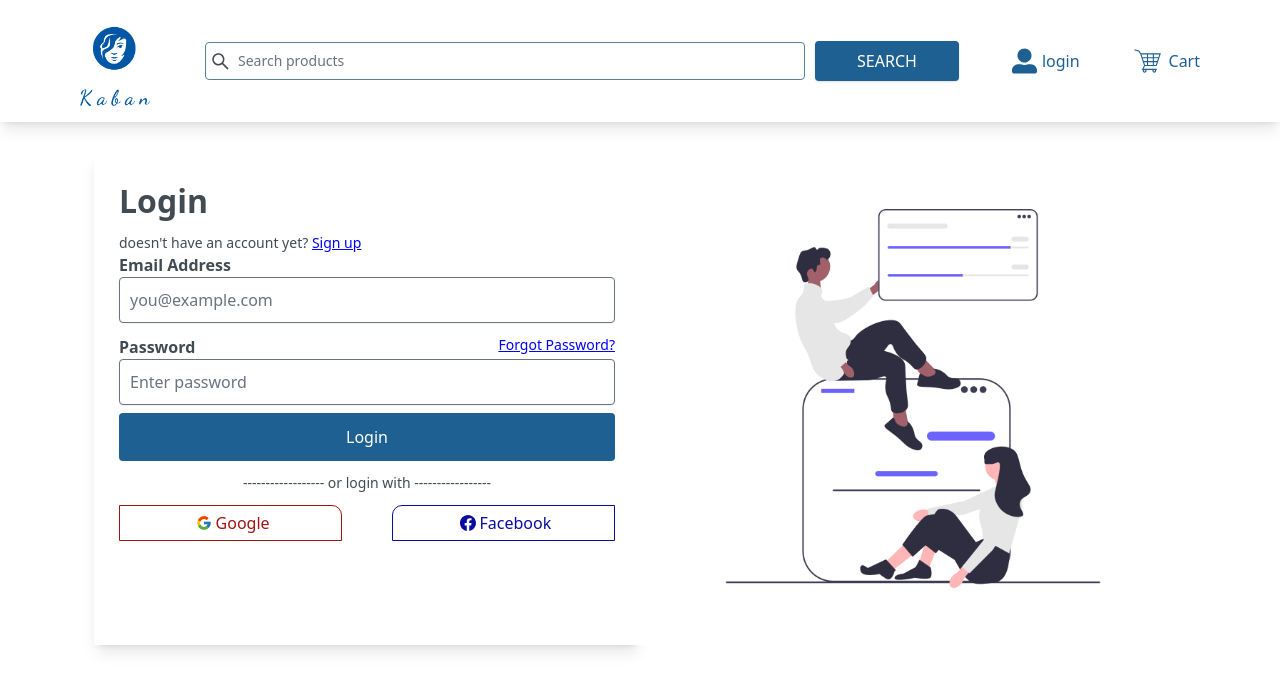
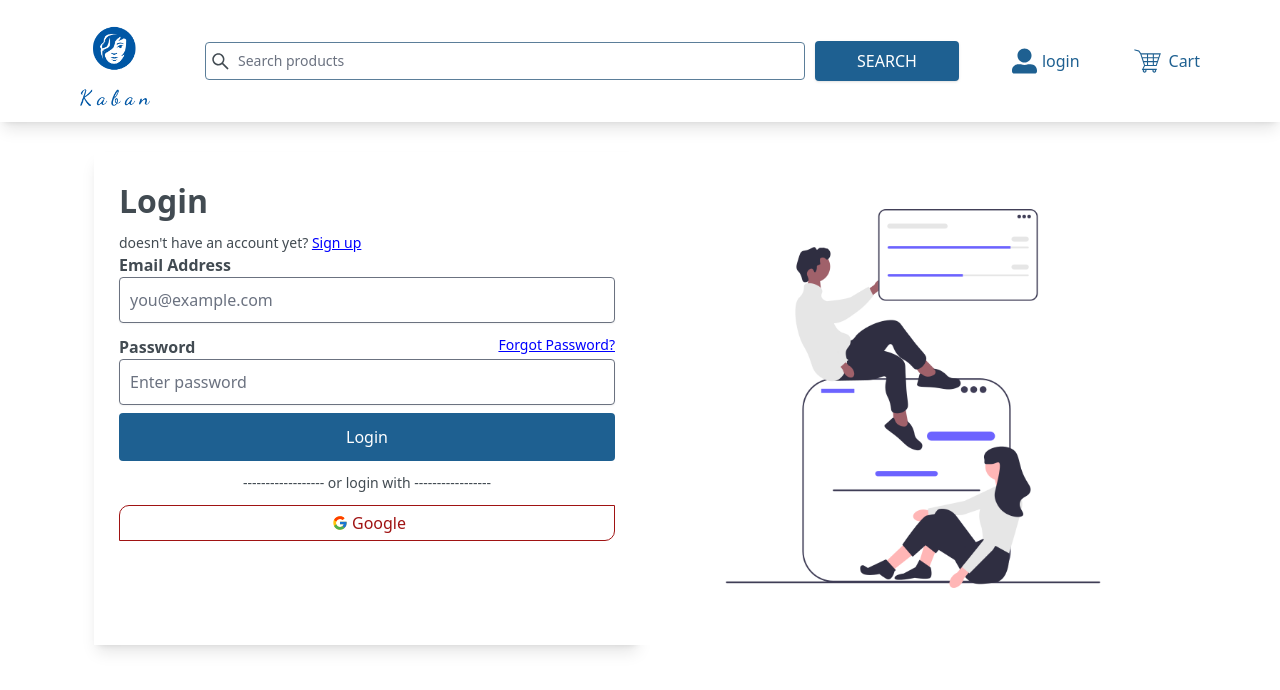
Before and after one commit to mysticwillz/kaban-ecommerce, a React (Create React App) app: page /login in a window 1280 px wide. Shown: the top 690 px of the page. Built offline with nearby package versions, Linux system fonts and the light colour scheme; no server answers.

Commit message:
create auth for forgotten-password

```diff
--- a/src/Pages/ForgotPassword.jsx
+++ b/src/Pages/ForgotPassword.jsx
@@ -1,6 +1,8 @@
 import React, { useState } from 'react'
+import { getAuth, sendPasswordResetEmail } from 'firebase/auth'
 import forgotpassword from "../assets/forgotpassword.png"
 import { useNavigate } from "react-router-dom"
+import { toast } from 'react-toastify'
 
 
 
@@ -11,9 +13,18 @@ function ForgotPassword() {
     setEmail(e.target.value)
   };
 
-  const handleSubmit = (e)=>{
+  async function handleSubmit(e){
     e.preventDefault()
-  };
+    try {
+        const auth = getAuth()
+        await sendPasswordResetEmail(auth,email)
+        toast.success("email was sent")
+
+    } catch (error) {
+        toast.error("could not send reset password")
+
+    }
+   }
 
   const navigate = useNavigate();
 
--- a/src/Pages/Login.jsx
+++ b/src/Pages/Login.jsx
@@ -1,12 +1,10 @@
 import React from 'react'
 import loginPicture from "../assets/login.png"
-import {FcGoogle} from "react-icons/fc"
-import {BsFacebook} from "react-icons/bs"
 import {  useNavigate } from "react-router-dom"
 import { useState } from "react"
 import {getAuth, signInWithEmailAndPassword} from "firebase/auth"
 import {toast} from "react-toastify"
-
+import GoogleAuth from '../Components/GoogleAuth'
 
 
 function Login() {
@@ -76,12 +74,11 @@ function Login() {
           <button className="w-full bg-[#1e6091]  text-[white] text-center rounded py-[12px] mt-2 hover:bg-[#11344e] cursor-pointer transition duration-250 ease-in-out">Login</button>
 
 
+
           <p className='text-center mx-auto my-3 text-sm'> ------------------ <span> or login with </span> -----------------</p>
-          <div className='flex justify-between'>
-            <button className='w-[45%] border-sm py-[ 10px] google-btn flex items-center justify-center'> <FcGoogle className='mx-1'/> Google</button>
-            <button className='w-[45%] bg-[transparent] border-red-400 border-sm border-solid py-[ 10px] facebook-btn flex items-center justify-center'> <BsFacebook className='mx-1'/> Facebook</button>
 
-          </div>
+         <GoogleAuth/>
+
         </form>
       </div>
 
--- a/src/index.css
+++ b/src/index.css
@@ -6,25 +6,14 @@
 .google-btn{
     border: 1px solid rgb(160, 19, 19);
     padding: 5px 10px;
-    border-radius: 0 10px 0 0;
+    border-radius: 10px 0px 10px 0;
     color: rgb(160, 19, 19);
     transition: all 0.25s ease-in-out;
 }
 
-.facebook-btn{
-    border: 1px solid rgb(9, 12, 160);
-    padding: 5px 10px;
-    border-radius: 10px 0px 0 0;
-    color:  rgb(9, 12, 160);
-    transition: all 0.25s ease-in-out;
-}
+
 
 .google-btn:hover{
     color: white;
     background-color: rgb(160, 19, 19);
 }
-
-.facebook-btn:hover{
-    color: white;
-    background-color: rgb(9, 12, 160);
-}
```
